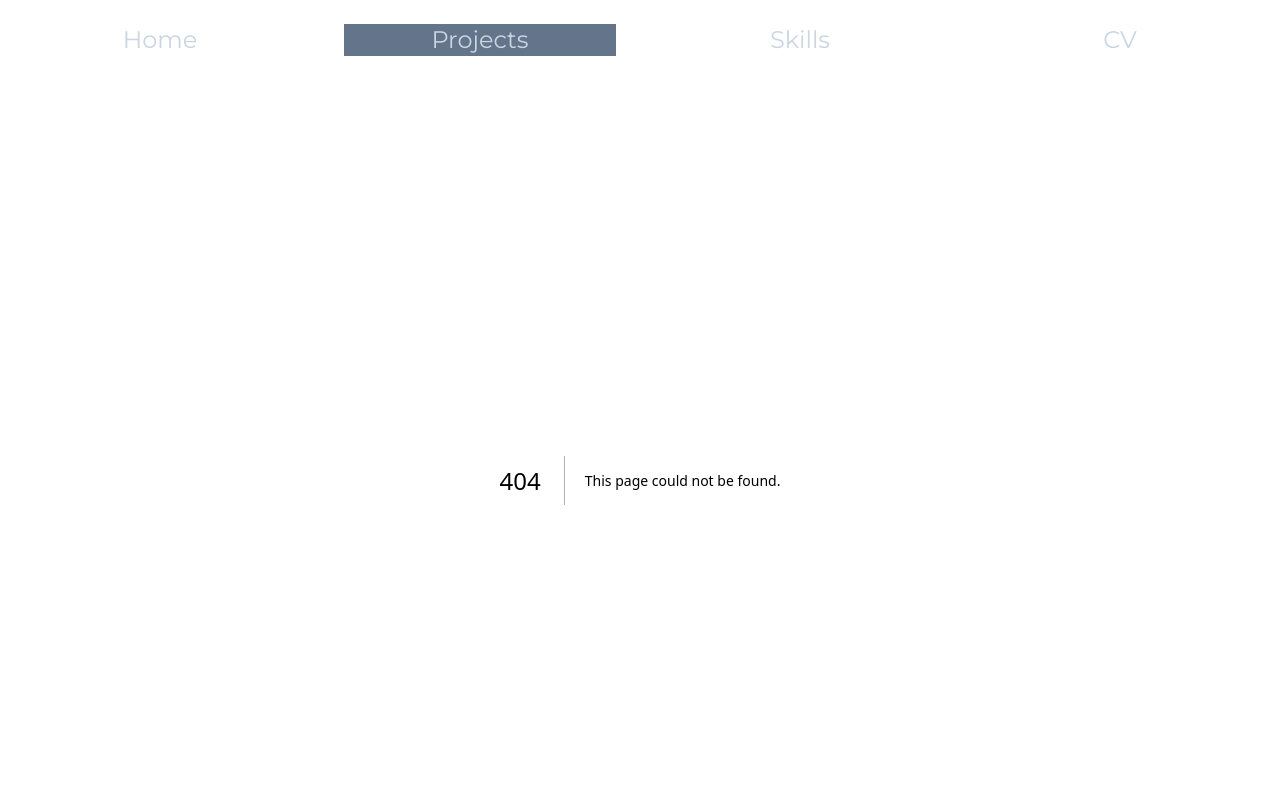
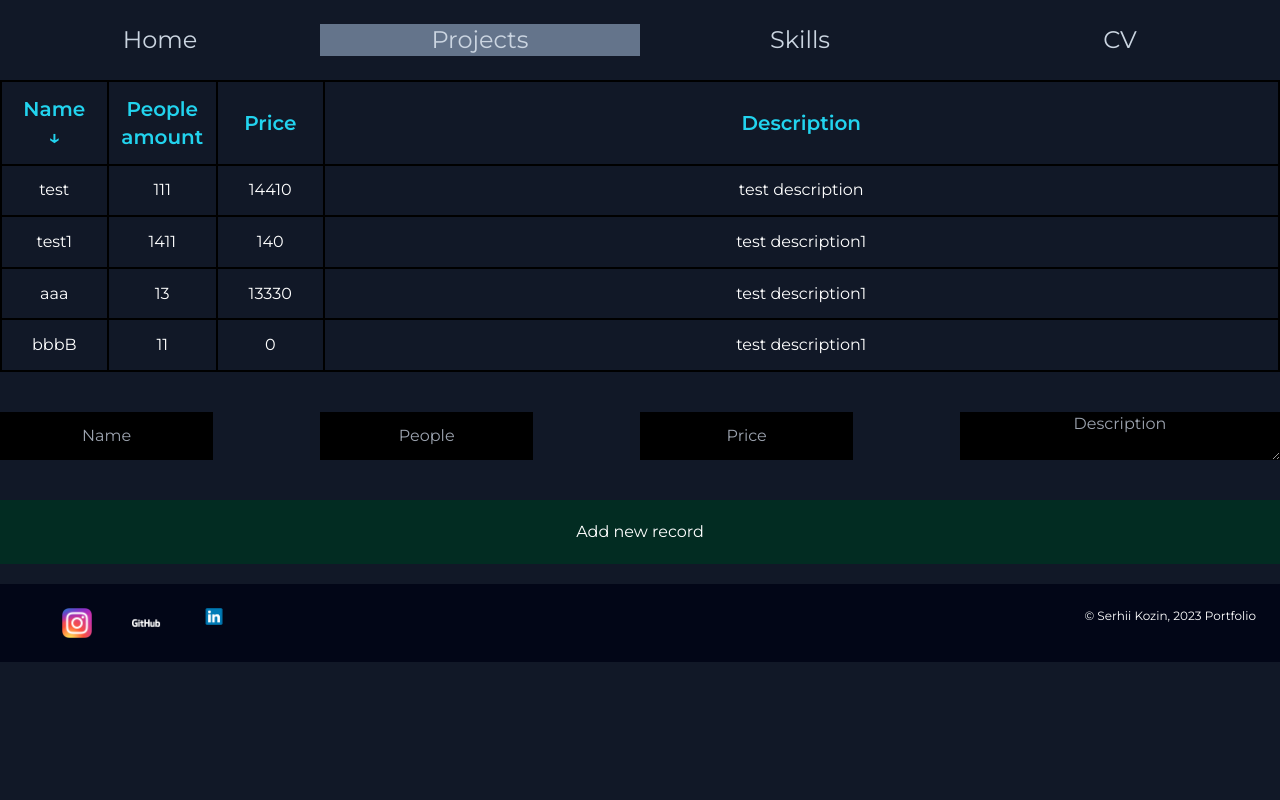
Before and after one commit to SerhiiFront-end/portfolio, a Next.js app: page /projects/EventScheduler in a window 1280 px wide. Before the commit this address had no page. Shown: the top 800 px of the page. Built offline with nearby package versions, Linux system fonts and the light colour scheme.

Commit message:
optimization

```diff
--- a/components/Header/Header.tsx
+++ b/components/Header/Header.tsx
@@ -25,7 +25,9 @@ export default function () {
 							<Link key={el.id} href={el.path}>
 								<li
 									className={
-										activeSegment === el.targetSegment ? 'activeStyle' : ''
+										activeSegment === el.targetSegment
+											? 'activeStyle'
+											: 'nonActiveLink'
 									}
 								>
 									{el.label}
--- a/src/app/globals.scss
+++ b/src/app/globals.scss
@@ -9,13 +9,13 @@ body {
 	font-family: 'Montserrat', sans-serif;
 	@apply max-w-7xl m-auto bg-gray-900 text-white;
 	header {
-		@apply w-full my-[3vh];
+		@apply w-full my-[3vh] bg-gray-900 sticky top-0;
 		nav {
 			@apply m-auto;
 			ul {
 				@apply flex justify-around;
 				a {
-					@apply text-slate-300 px-[3vh] w-1/4 text-center;
+					@apply text-slate-300 w-1/4 text-center;
 					li {
 						@apply text-2xl;
 						@media (max-width: 768px) {
--- /dev/null
+++ b/src/app/projects/EventScheduler/page.tsx
@@ -0,0 +1,125 @@
+'use client'
+import { useState } from 'react'
+import styles from '../projects.module.scss'
+export default function page() {
+	const [reverseElements, setReverseElements] = useState(['↓', '↓', '↓', '↓'])
+	const [state, setState] = useState(0)
+	const [data, setData] = useState([
+		{
+			id: 0,
+			name: 'test',
+			people: 111,
+			price: 14410,
+			description: 'test description',
+		},
+		{
+			id: 1,
+			name: 'test1',
+			people: 1411,
+			price: 140,
+			description: 'test description1',
+		},
+		{
+			id: 2,
+			name: 'aaa',
+			people: 13,
+			price: 13330,
+			description: 'test description1',
+		},
+		{
+			id: 3,
+			name: 'bbbB',
+			people: 11,
+			price: 0,
+			description: 'test description1',
+		},
+	])
+	const checkCell = (states: number) => {
+		if (states !== state) {
+			setState(states)
+			let updatedArray = [...reverseElements]
+			updatedArray[states] = '↓'
+			setReverseElements(updatedArray)
+			switch (states) {
+				case 0:
+					setData([...data].sort((a, b) => a.name.localeCompare(b.name)))
+					break
+				case 1:
+					setData([...data].sort((a, b) => b.people - a.people))
+					break
+				case 2:
+					setData([...data].sort((a, b) => b.price - a.price))
+					break
+				default:
+					break
+			}
+		} else {
+			setData(data.slice().reverse())
+			if (reverseElements[states] === '↓') {
+				let updatedArray = [...reverseElements]
+				updatedArray[states] = '↑'
+				setReverseElements(updatedArray)
+			} else {
+				let updatedArray = [...reverseElements]
+				updatedArray[states] = '↓'
+				setReverseElements(updatedArray)
+				setReverseElements(updatedArray)
+			}
+		}
+	}
+	return (
+		<div>
+			<table className={styles.table}>
+				<thead>
+					<tr>
+						<th
+							className={state === 0 ? 'activated' : 'notActivated'}
+							onClick={() => {
+								checkCell(0)
+							}}
+						>
+							Name {state === 0 ? reverseElements[0] : ' '}
+						</th>
+						<th
+							className={state === 1 ? 'activated' : 'notActivated'}
+							onClick={() => {
+								checkCell(1)
+							}}
+						>
+							People amount {state === 1 ? reverseElements[1] : ' '}
+						</th>
+						<th
+							className={state === 2 ? 'activated' : 'notActivated'}
+							onClick={() => {
+								checkCell(2)
+							}}
+						>
+							Price {state === 2 ? reverseElements[2] : ' '}
+						</th>
+						<th>Description</th>
+					</tr>
+				</thead>
+				<tbody>
+					{data.map(el => (
+						<tr key={el.id}>
+							<td className='align-top w-1/12'>{el.name}</td>
+							<td className='align-top w-1/12'>{el.people}</td>
+							<td className='align-top w-1/12'>{el.price}</td>
+							<td>{el.description}</td>
+						</tr>
+					))}
+				</tbody>
+			</table>
+			<form className={styles.mainForm}>
+				<input className={styles.textBar} placeholder='Name'></input>
+				<input className={styles.textBar} placeholder='People'></input>
+				<input className={styles.textBar} placeholder='Price'></input>
+				<textarea
+					className={styles.textarea}
+					placeholder='Description'
+				></textarea>
+			</form>
+			<button className={styles.button}>Add new record</button>
+		</div>
+	)
+}
--- a/src/app/projects/page.tsx
+++ b/src/app/projects/page.tsx
@@ -1,3 +1,27 @@
+import Link from 'next/link'
+import projects from './projects.json'
+import styles from './projects.module.scss'
 export default function page() {
-	return <div>Projects page</div>
+	return (
+		<div>
+			<table className={styles.table}>
+				<thead>
+					<tr>
+						<th>Name</th>
+						<th>Description</th>
+					</tr>
+				</thead>
+				<tbody>
+					{projects.map(el => (
+						<tr key={el.id}>
+							<td className='align-top'>
+								<Link href={'/projects/EventScheduler'}>{el.name}</Link>
+							</td>
+							<td>{el.description}</td>
+						</tr>
+					))}
+				</tbody>
+			</table>
+		</div>
+	)
 }
--- /dev/null
+++ b/src/app/projects/projects.json
@@ -0,0 +1,7 @@
+[
+	{
+		"id": 0,
+		"name": "Event Scheduler (test exercise)",
+		"description": "A standard event planner in the form of a table, which I decided to make to demonstrate my standart skills."
+	}
+]
--- /dev/null
+++ b/src/app/projects/projects.module.scss
@@ -0,0 +1,38 @@
+.table {
+	@apply w-full text-center border-collapse;
+	th,
+	td {
+		border: 2px solid black;
+		padding: 1vw;
+		a {
+			@apply text-indigo-700;
+		}
+	}
+	tr {
+		@apply mb-5;
+		.activated {
+			@apply text-blue-950;
+		}
+		.notActivated {
+			@apply text-cyan-400;
+		}
+		th {
+			@apply text-cyan-400 text-sm md:text-xl;
+		}
+	}
+}
+.mainForm {
+	@apply flex justify-between my-10;
+	.textBar {
+		@apply bg-black w-2/12 text-center;
+	}
+	.textarea {
+		@apply bg-black w-1/4 text-center;
+	}
+}
+.button {
+	@apply block m-auto bg-emerald-950 w-full p-5 my-5;
+	&:hover {
+		@apply ease-linear duration-500 bg-slate-500 rounded-md;
+	}
+}
--- a/src/app/skills/page.tsx
+++ b/src/app/skills/page.tsx
@@ -17,7 +17,7 @@ export default function page() {
 				<tbody>
 					{skills.map(el => (
 						<tr key={el.id}>
-							<td>{el.skill}</td>
+							<td className='align-top'>{el.skill}</td>
 							<td>{el.description}</td>
 						</tr>
 					))}
```
Also changed, not shown: src/app/skills/skills.json (+50 -3 lines).
